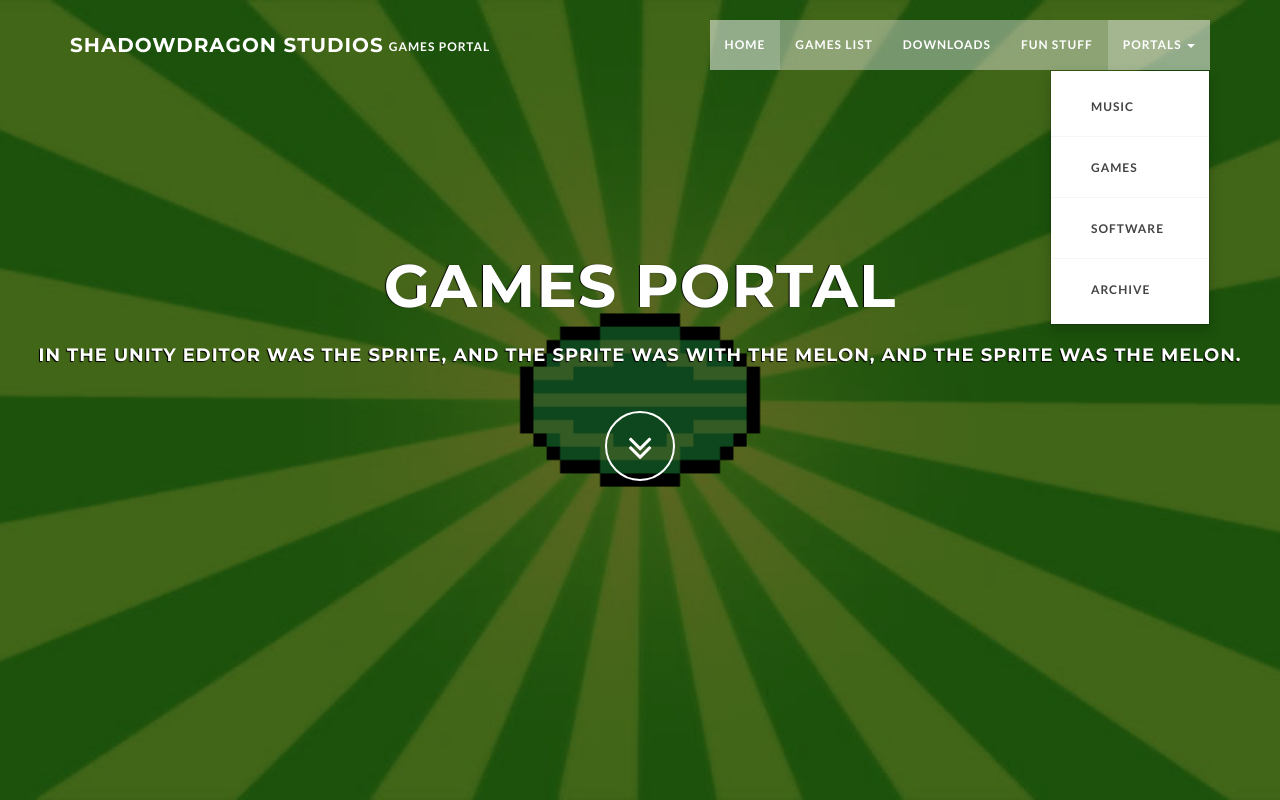
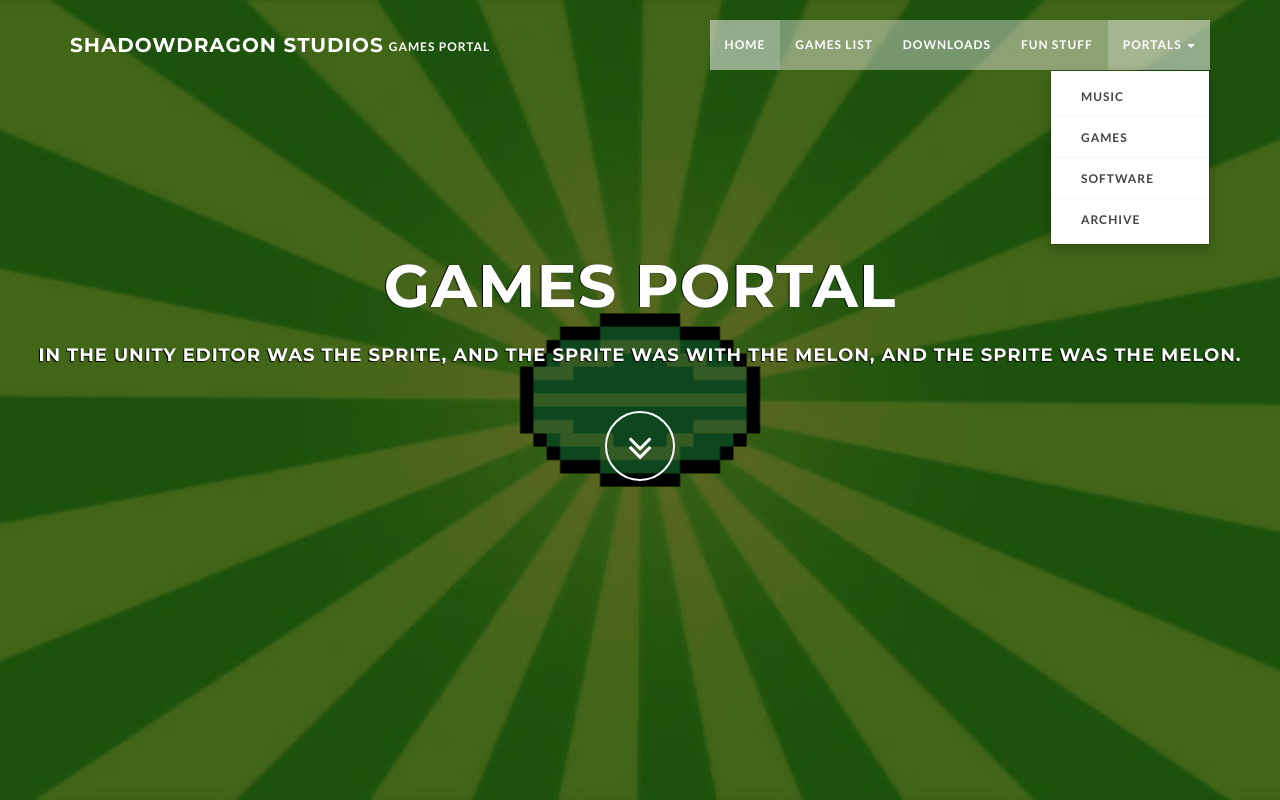
Before and after one commit to ShadowDragonP/shadowdragonp.github.io, a plain HTML site: page portals/games.html in a window 1280 px wide. Both pictures are taken after a click on the link "PORTALS". Shown: the top 800 px of the page. Drawn offline with Linux system fonts and the light colour scheme.

Commit message:
Reduced padding to 10

```diff
--- a/portals.html
+++ b/portals.html
@@ -1,7 +1,7 @@
-<li style="padding:20px;"><a href="https://shadowdragonp.github.io/portals/music.html">Music</a></li>
-<li style="padding:20px;"><a href="https://shadowdragonp.github.io/portals/games.html">Games</a></li>
-<li style="padding:20px;"><a href="https://shadowdragonp.github.io/portals/software.html">Software</a></li>
-<li style="padding:20px;"><a href="#">Archive</a></li>
+<li style="padding:10px;"><a href="https://shadowdragonp.github.io/portals/music.html">Music</a></li>
+<li style="padding:10px;"><a href="https://shadowdragonp.github.io/portals/games.html">Games</a></li>
+<li style="padding:10px;"><a href="https://shadowdragonp.github.io/portals/software.html">Software</a></li>
+<li style="padding:10px;"><a href="#">Archive</a></li>
 <!--
 <li><a href="http://shadowdragonstudios.forumotion.com/">Forum (Work in Progress)</a></li>
 -->
```
